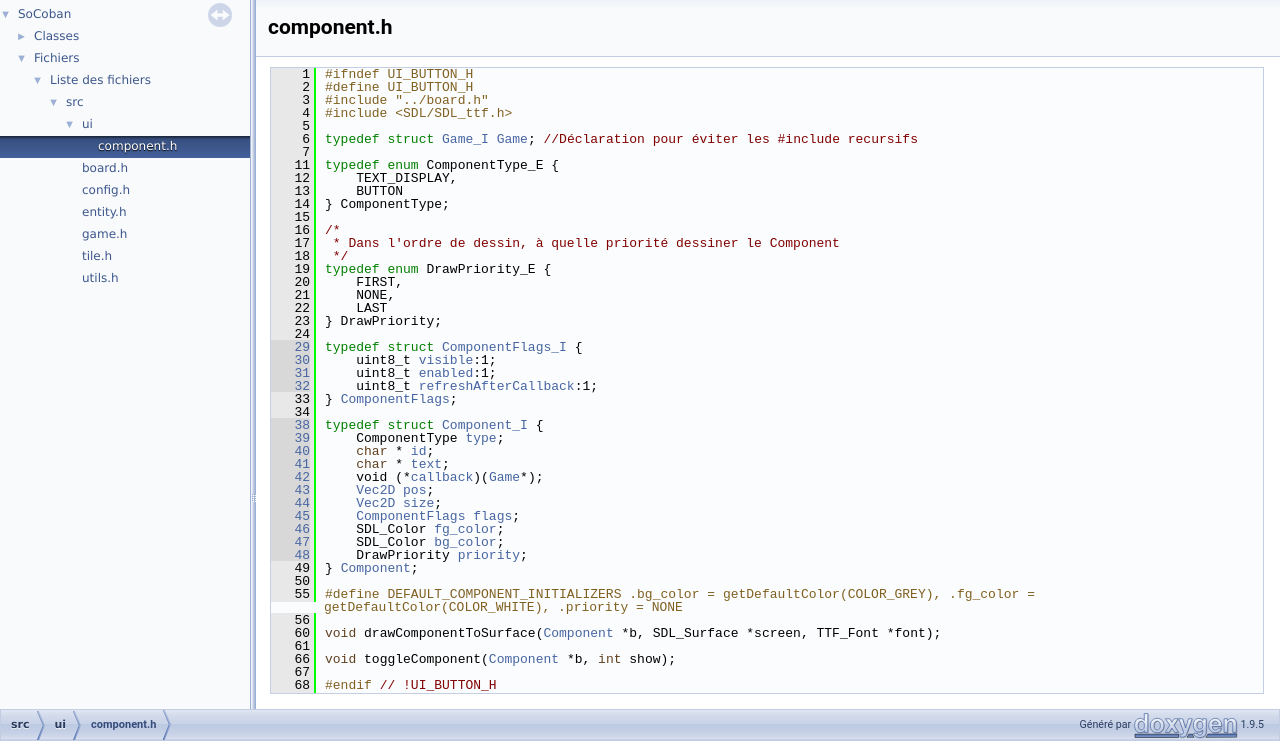
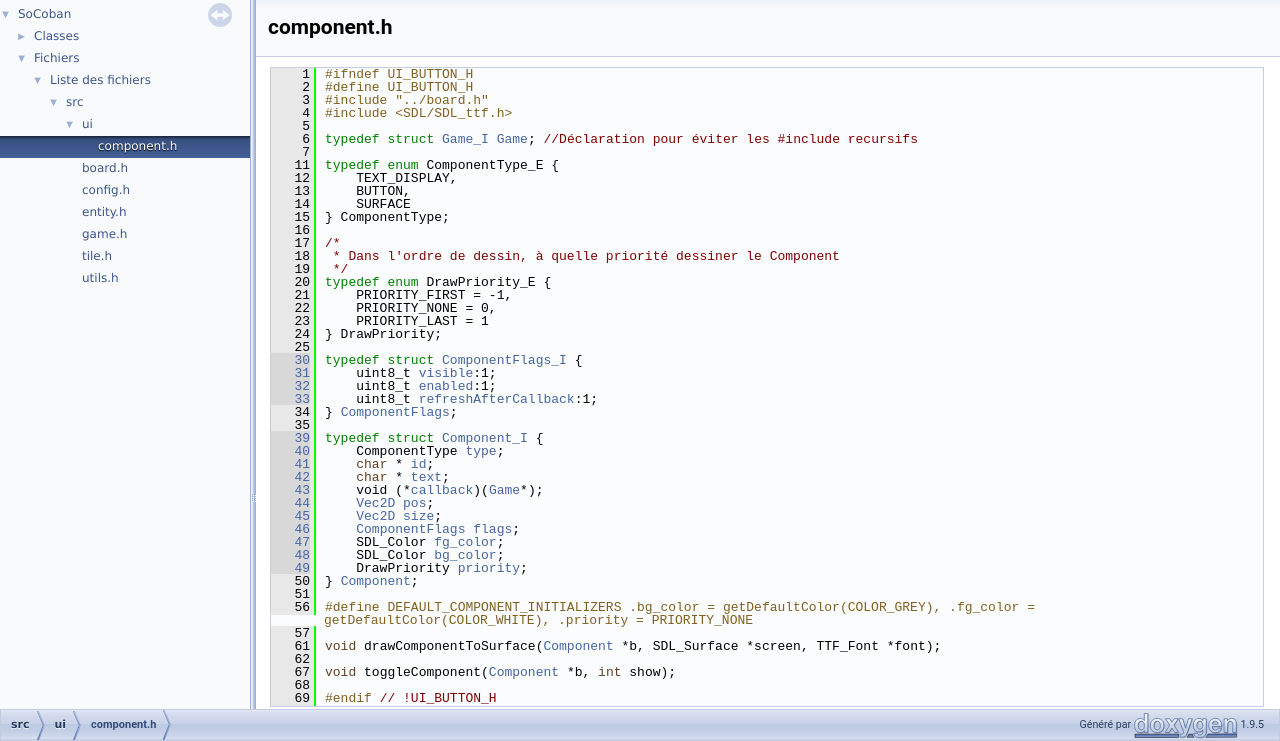
Before and after one commit to Ninjdai1/soCoban, a plain HTML site: page html/component_8h_source.html in a window 1280 px wide. Shown: the part 59-800 px from the top of the page. Drawn offline with Linux system fonts and the light colour scheme.

Commit message:
deploy: 3dbbef9ebef6cea1b7deb1a3c92bf8e91892bb5c

```diff
--- a/html/component_8h_source.html
+++ b/html/component_8h_source.html
@@ -107,59 +107,60 @@ $(document).ready(function(){initNavTree('component_8h_source.html',''); initRes
 <div class="line"><a id="l00007" name="l00007"></a><span class="lineno">    7</span> </div>
 <div class="line"><a id="l00011" name="l00011"></a><span class="lineno">   11</span><span class="keyword">typedef</span> <span class="keyword">enum</span> ComponentType_E {</div>
 <div class="line"><a id="l00012" name="l00012"></a><span class="lineno">   12</span>    TEXT_DISPLAY,</div>
-<div class="line"><a id="l00013" name="l00013"></a><span class="lineno">   13</span>    BUTTON</div>
-<div class="line"><a id="l00014" name="l00014"></a><span class="lineno">   14</span>} ComponentType;</div>
-<div class="line"><a id="l00015" name="l00015"></a><span class="lineno">   15</span> </div>
-<div class="line"><a id="l00016" name="l00016"></a><span class="lineno">   16</span><span class="comment">/*</span></div>
-<div class="line"><a id="l00017" name="l00017"></a><span class="lineno">   17</span><span class="comment"> * Dans l&#39;ordre de dessin, à quelle priorité dessiner le Component</span></div>
-<div class="line"><a id="l00018" name="l00018"></a><span class="lineno">   18</span><span class="comment"> */</span></div>
-<div class="line"><a id="l00019" name="l00019"></a><span class="lineno">   19</span><span class="keyword">typedef</span> <span class="keyword">enum</span> DrawPriority_E {</div>
-<div class="line"><a id="l00020" name="l00020"></a><span class="lineno">   20</span>    FIRST,</div>
-<div class="line"><a id="l00021" name="l00021"></a><span class="lineno">   21</span>    NONE,</div>
-<div class="line"><a id="l00022" name="l00022"></a><span class="lineno">   22</span>    LAST</div>
-<div class="line"><a id="l00023" name="l00023"></a><span class="lineno">   23</span>} DrawPriority;</div>
-<div class="line"><a id="l00024" name="l00024"></a><span class="lineno">   24</span> </div>
-<div class="line"><a id="l00029" name="l00029"></a><span class="lineno"><a class="line" href="structComponentFlags__I.html">   29</a></span><span class="keyword">typedef</span> <span class="keyword">struct </span><a class="code hl_struct" href="structComponentFlags__I.html">ComponentFlags_I</a> {</div>
-<div class="line"><a id="l00030" name="l00030"></a><span class="lineno"><a class="line" href="structComponentFlags__I.html#a659c2d4935ade6611382c55d11bbb2d8">   30</a></span>    uint8_t <a class="code hl_variable" href="structComponentFlags__I.html#a659c2d4935ade6611382c55d11bbb2d8">visible</a>:1;              </div>
-<div class="line"><a id="l00031" name="l00031"></a><span class="lineno"><a class="line" href="structComponentFlags__I.html#a008d0f541208f0964503dd8edb8b7fb4">   31</a></span>    uint8_t <a class="code hl_variable" href="structComponentFlags__I.html#a008d0f541208f0964503dd8edb8b7fb4">enabled</a>:1;              </div>
-<div class="line"><a id="l00032" name="l00032"></a><span class="lineno"><a class="line" href="structComponentFlags__I.html#aa45e10fddbc9d25e2a6c56910884f12b">   32</a></span>    uint8_t <a class="code hl_variable" href="structComponentFlags__I.html#aa45e10fddbc9d25e2a6c56910884f12b">refreshAfterCallback</a>:1; </div>
-<div class="line"><a id="l00033" name="l00033"></a><span class="lineno">   33</span>} <a class="code hl_struct" href="structComponentFlags__I.html">ComponentFlags</a>;</div>
-<div class="line"><a id="l00034" name="l00034"></a><span class="lineno">   34</span> </div>
-<div class="line"><a id="l00038" name="l00038"></a><span class="lineno"><a class="line" href="structComponent__I.html">   38</a></span><span class="keyword">typedef</span> <span class="keyword">struct </span><a class="code hl_struct" href="structComponent__I.html">Component_I</a> {</div>
-<div class="line"><a id="l00039" name="l00039"></a><span class="lineno"><a class="line" href="structComponent__I.html#a628f1ee929733798d320dd52c5d09d77">   39</a></span>    ComponentType <a class="code hl_variable" href="structComponent__I.html#a628f1ee929733798d320dd52c5d09d77">type</a>;         </div>
-<div class="line"><a id="l00040" name="l00040"></a><span class="lineno"><a class="line" href="structComponent__I.html#aaa2010228a58bd9feafc974af0d20575">   40</a></span>    <span class="keywordtype">char</span> * <a class="code hl_variable" href="structComponent__I.html#aaa2010228a58bd9feafc974af0d20575">id</a>;                  </div>
-<div class="line"><a id="l00041" name="l00041"></a><span class="lineno"><a class="line" href="structComponent__I.html#a0fef7519d6499da9d640e0cfd5fb415d">   41</a></span>    <span class="keywordtype">char</span> * <a class="code hl_variable" href="structComponent__I.html#a0fef7519d6499da9d640e0cfd5fb415d">text</a>;                </div>
-<div class="line"><a id="l00042" name="l00042"></a><span class="lineno"><a class="line" href="structComponent__I.html#a3cc0802851b5acdc95b98c4d87e45e30">   42</a></span>    void (*<a class="code hl_variable" href="structComponent__I.html#a3cc0802851b5acdc95b98c4d87e45e30">callback</a>)(<a class="code hl_struct" href="structGame__I.html">Game</a>*);    </div>
-<div class="line"><a id="l00043" name="l00043"></a><span class="lineno"><a class="line" href="structComponent__I.html#a9c6c784ed2d176682305672e4454ed64">   43</a></span>    <a class="code hl_struct" href="structVec2D__I.html">Vec2D</a> <a class="code hl_variable" href="structComponent__I.html#a9c6c784ed2d176682305672e4454ed64">pos</a>;                  </div>
-<div class="line"><a id="l00044" name="l00044"></a><span class="lineno"><a class="line" href="structComponent__I.html#a3d98927858cc139438677cb74f3d4454">   44</a></span>    <a class="code hl_struct" href="structVec2D__I.html">Vec2D</a> <a class="code hl_variable" href="structComponent__I.html#a3d98927858cc139438677cb74f3d4454">size</a>;                 </div>
-<div class="line"><a id="l00045" name="l00045"></a><span class="lineno"><a class="line" href="structComponent__I.html#ac8043bbd56fb329dea4c48a7dc883a04">   45</a></span>    <a class="code hl_struct" href="structComponentFlags__I.html">ComponentFlags</a> <a class="code hl_variable" href="structComponent__I.html#ac8043bbd56fb329dea4c48a7dc883a04">flags</a>;       </div>
-<div class="line"><a id="l00046" name="l00046"></a><span class="lineno"><a class="line" href="structComponent__I.html#af06fbad19f19941e0bd4b7e6be9752ed">   46</a></span>    SDL_Color <a class="code hl_variable" href="structComponent__I.html#af06fbad19f19941e0bd4b7e6be9752ed">fg_color</a>;         </div>
-<div class="line"><a id="l00047" name="l00047"></a><span class="lineno"><a class="line" href="structComponent__I.html#a0b52558e83a68e74e39f63a6d8d67817">   47</a></span>    SDL_Color <a class="code hl_variable" href="structComponent__I.html#a0b52558e83a68e74e39f63a6d8d67817">bg_color</a>;         </div>
-<div class="line"><a id="l00048" name="l00048"></a><span class="lineno"><a class="line" href="structComponent__I.html#ad012d0e30bb4b8b703e7e331d4968bef">   48</a></span>    DrawPriority <a class="code hl_variable" href="structComponent__I.html#ad012d0e30bb4b8b703e7e331d4968bef">priority</a>;      </div>
-<div class="line"><a id="l00049" name="l00049"></a><span class="lineno">   49</span>} <a class="code hl_struct" href="structComponent__I.html">Component</a>;</div>
-<div class="line"><a id="l00050" name="l00050"></a><span class="lineno">   50</span> </div>
-<div class="line"><a id="l00055" name="l00055"></a><span class="lineno">   55</span><span class="preprocessor">#define DEFAULT_COMPONENT_INITIALIZERS .bg_color = getDefaultColor(COLOR_GREY), .fg_color = getDefaultColor(COLOR_WHITE), .priority = NONE</span></div>
-<div class="line"><a id="l00056" name="l00056"></a><span class="lineno">   56</span> </div>
-<div class="line"><a id="l00060" name="l00060"></a><span class="lineno">   60</span><span class="keywordtype">void</span> drawComponentToSurface(<a class="code hl_struct" href="structComponent__I.html">Component</a> *b, SDL_Surface *screen, TTF_Font *font);</div>
-<div class="line"><a id="l00061" name="l00061"></a><span class="lineno">   61</span> </div>
-<div class="line"><a id="l00066" name="l00066"></a><span class="lineno">   66</span><span class="keywordtype">void</span> toggleComponent(<a class="code hl_struct" href="structComponent__I.html">Component</a> *b, <span class="keywordtype">int</span> show);</div>
-<div class="line"><a id="l00067" name="l00067"></a><span class="lineno">   67</span> </div>
-<div class="line"><a id="l00068" name="l00068"></a><span class="lineno">   68</span><span class="preprocessor">#endif </span><span class="comment">// !UI_BUTTON_H</span></div>
-<div class="ttc" id="astructComponentFlags__I_html"><div class="ttname"><a href="structComponentFlags__I.html">ComponentFlags_I</a></div><div class="ttdef"><b>Definition:</b> component.h:29</div></div>
-<div class="ttc" id="astructComponentFlags__I_html_a008d0f541208f0964503dd8edb8b7fb4"><div class="ttname"><a href="structComponentFlags__I.html#a008d0f541208f0964503dd8edb8b7fb4">ComponentFlags_I::enabled</a></div><div class="ttdeci">uint8_t enabled</div><div class="ttdef"><b>Definition:</b> component.h:31</div></div>
-<div class="ttc" id="astructComponentFlags__I_html_a659c2d4935ade6611382c55d11bbb2d8"><div class="ttname"><a href="structComponentFlags__I.html#a659c2d4935ade6611382c55d11bbb2d8">ComponentFlags_I::visible</a></div><div class="ttdeci">uint8_t visible</div><div class="ttdef"><b>Definition:</b> component.h:30</div></div>
-<div class="ttc" id="astructComponentFlags__I_html_aa45e10fddbc9d25e2a6c56910884f12b"><div class="ttname"><a href="structComponentFlags__I.html#aa45e10fddbc9d25e2a6c56910884f12b">ComponentFlags_I::refreshAfterCallback</a></div><div class="ttdeci">uint8_t refreshAfterCallback</div><div class="ttdef"><b>Definition:</b> component.h:32</div></div>
-<div class="ttc" id="astructComponent__I_html"><div class="ttname"><a href="structComponent__I.html">Component_I</a></div><div class="ttdef"><b>Definition:</b> component.h:38</div></div>
-<div class="ttc" id="astructComponent__I_html_a0b52558e83a68e74e39f63a6d8d67817"><div class="ttname"><a href="structComponent__I.html#a0b52558e83a68e74e39f63a6d8d67817">Component_I::bg_color</a></div><div class="ttdeci">SDL_Color bg_color</div><div class="ttdef"><b>Definition:</b> component.h:47</div></div>
-<div class="ttc" id="astructComponent__I_html_a0fef7519d6499da9d640e0cfd5fb415d"><div class="ttname"><a href="structComponent__I.html#a0fef7519d6499da9d640e0cfd5fb415d">Component_I::text</a></div><div class="ttdeci">char * text</div><div class="ttdef"><b>Definition:</b> component.h:41</div></div>
-<div class="ttc" id="astructComponent__I_html_a3cc0802851b5acdc95b98c4d87e45e30"><div class="ttname"><a href="structComponent__I.html#a3cc0802851b5acdc95b98c4d87e45e30">Component_I::callback</a></div><div class="ttdeci">void(* callback)(Game *)</div><div class="ttdef"><b>Definition:</b> component.h:42</div></div>
-<div class="ttc" id="astructComponent__I_html_a3d98927858cc139438677cb74f3d4454"><div class="ttname"><a href="structComponent__I.html#a3d98927858cc139438677cb74f3d4454">Component_I::size</a></div><div class="ttdeci">Vec2D size</div><div class="ttdef"><b>Definition:</b> component.h:44</div></div>
-<div class="ttc" id="astructComponent__I_html_a628f1ee929733798d320dd52c5d09d77"><div class="ttname"><a href="structComponent__I.html#a628f1ee929733798d320dd52c5d09d77">Component_I::type</a></div><div class="ttdeci">ComponentType type</div><div class="ttdef"><b>Definition:</b> component.h:39</div></div>
-<div class="ttc" id="astructComponent__I_html_a9c6c784ed2d176682305672e4454ed64"><div class="ttname"><a href="structComponent__I.html#a9c6c784ed2d176682305672e4454ed64">Component_I::pos</a></div><div class="ttdeci">Vec2D pos</div><div class="ttdef"><b>Definition:</b> component.h:43</div></div>
-<div class="ttc" id="astructComponent__I_html_aaa2010228a58bd9feafc974af0d20575"><div class="ttname"><a href="structComponent__I.html#aaa2010228a58bd9feafc974af0d20575">Component_I::id</a></div><div class="ttdeci">char * id</div><div class="ttdef"><b>Definition:</b> component.h:40</div></div>
-<div class="ttc" id="astructComponent__I_html_ac8043bbd56fb329dea4c48a7dc883a04"><div class="ttname"><a href="structComponent__I.html#ac8043bbd56fb329dea4c48a7dc883a04">Component_I::flags</a></div><div class="ttdeci">ComponentFlags flags</div><div class="ttdef"><b>Definition:</b> component.h:45</div></div>
-<div class="ttc" id="astructComponent__I_html_ad012d0e30bb4b8b703e7e331d4968bef"><div class="ttname"><a href="structComponent__I.html#ad012d0e30bb4b8b703e7e331d4968bef">Component_I::priority</a></div><div class="ttdeci">DrawPriority priority</div><div class="ttdef"><b>Definition:</b> component.h:48</div></div>
-<div class="ttc" id="astructComponent__I_html_af06fbad19f19941e0bd4b7e6be9752ed"><div class="ttname"><a href="structComponent__I.html#af06fbad19f19941e0bd4b7e6be9752ed">Component_I::fg_color</a></div><div class="ttdeci">SDL_Color fg_color</div><div class="ttdef"><b>Definition:</b> component.h:46</div></div>
+<div class="line"><a id="l00013" name="l00013"></a><span class="lineno">   13</span>    BUTTON,</div>
+<div class="line"><a id="l00014" name="l00014"></a><span class="lineno">   14</span>    SURFACE</div>
+<div class="line"><a id="l00015" name="l00015"></a><span class="lineno">   15</span>} ComponentType;</div>
+<div class="line"><a id="l00016" name="l00016"></a><span class="lineno">   16</span> </div>
+<div class="line"><a id="l00017" name="l00017"></a><span class="lineno">   17</span><span class="comment">/*</span></div>
+<div class="line"><a id="l00018" name="l00018"></a><span class="lineno">   18</span><span class="comment"> * Dans l&#39;ordre de dessin, à quelle priorité dessiner le Component</span></div>
+<div class="line"><a id="l00019" name="l00019"></a><span class="lineno">   19</span><span class="comment"> */</span></div>
+<div class="line"><a id="l00020" name="l00020"></a><span class="lineno">   20</span><span class="keyword">typedef</span> <span class="keyword">enum</span> DrawPriority_E {</div>
+<div class="line"><a id="l00021" name="l00021"></a><span class="lineno">   21</span>    PRIORITY_FIRST = -1,</div>
+<div class="line"><a id="l00022" name="l00022"></a><span class="lineno">   22</span>    PRIORITY_NONE = 0,</div>
+<div class="line"><a id="l00023" name="l00023"></a><span class="lineno">   23</span>    PRIORITY_LAST = 1</div>
+<div class="line"><a id="l00024" name="l00024"></a><span class="lineno">   24</span>} DrawPriority;</div>
+<div class="line"><a id="l00025" name="l00025"></a><span class="lineno">   25</span> </div>
+<div class="line"><a id="l00030" name="l00030"></a><span class="lineno"><a class="line" href="structComponentFlags__I.html">   30</a></span><span class="keyword">typedef</span> <span class="keyword">struct </span><a class="code hl_struct" href="structComponentFlags__I.html">ComponentFlags_I</a> {</div>
+<div class="line"><a id="l00031" name="l00031"></a><span class="lineno"><a class="line" href="structComponentFlags__I.html#a659c2d4935ade6611382c55d11bbb2d8">   31</a></span>    uint8_t <a class="code hl_variable" href="structComponentFlags__I.html#a659c2d4935ade6611382c55d11bbb2d8">visible</a>:1;              </div>
+<div class="line"><a id="l00032" name="l00032"></a><span class="lineno"><a class="line" href="structComponentFlags__I.html#a008d0f541208f0964503dd8edb8b7fb4">   32</a></span>    uint8_t <a class="code hl_variable" href="structComponentFlags__I.html#a008d0f541208f0964503dd8edb8b7fb4">enabled</a>:1;              </div>
+<div class="line"><a id="l00033" name="l00033"></a><span class="lineno"><a class="line" href="structComponentFlags__I.html#aa45e10fddbc9d25e2a6c56910884f12b">   33</a></span>    uint8_t <a class="code hl_variable" href="structComponentFlags__I.html#aa45e10fddbc9d25e2a6c56910884f12b">refreshAfterCallback</a>:1; </div>
+<div class="line"><a id="l00034" name="l00034"></a><span class="lineno">   34</span>} <a class="code hl_struct" href="structComponentFlags__I.html">ComponentFlags</a>;</div>
+<div class="line"><a id="l00035" name="l00035"></a><span class="lineno">   35</span> </div>
+<div class="line"><a id="l00039" name="l00039"></a><span class="lineno"><a class="line" href="structComponent__I.html">   39</a></span><span class="keyword">typedef</span> <span class="keyword">struct </span><a class="code hl_struct" href="structComponent__I.html">Component_I</a> {</div>
+<div class="line"><a id="l00040" name="l00040"></a><span class="lineno"><a class="line" href="structComponent__I.html#a628f1ee929733798d320dd52c5d09d77">   40</a></span>    ComponentType <a class="code hl_variable" href="structComponent__I.html#a628f1ee929733798d320dd52c5d09d77">type</a>;         </div>
+<div class="line"><a id="l00041" name="l00041"></a><span class="lineno"><a class="line" href="structComponent__I.html#aaa2010228a58bd9feafc974af0d20575">   41</a></span>    <span class="keywordtype">char</span> * <a class="code hl_variable" href="structComponent__I.html#aaa2010228a58bd9feafc974af0d20575">id</a>;                  </div>
+<div class="line"><a id="l00042" name="l00042"></a><span class="lineno"><a class="line" href="structComponent__I.html#a0fef7519d6499da9d640e0cfd5fb415d">   42</a></span>    <span class="keywordtype">char</span> * <a class="code hl_variable" href="structComponent__I.html#a0fef7519d6499da9d640e0cfd5fb415d">text</a>;                </div>
+<div class="line"><a id="l00043" name="l00043"></a><span class="lineno"><a class="line" href="structComponent__I.html#a3cc0802851b5acdc95b98c4d87e45e30">   43</a></span>    void (*<a class="code hl_variable" href="structComponent__I.html#a3cc0802851b5acdc95b98c4d87e45e30">callback</a>)(<a class="code hl_struct" href="structGame__I.html">Game</a>*);    </div>
+<div class="line"><a id="l00044" name="l00044"></a><span class="lineno"><a class="line" href="structComponent__I.html#a9c6c784ed2d176682305672e4454ed64">   44</a></span>    <a class="code hl_struct" href="structVec2D__I.html">Vec2D</a> <a class="code hl_variable" href="structComponent__I.html#a9c6c784ed2d176682305672e4454ed64">pos</a>;                  </div>
+<div class="line"><a id="l00045" name="l00045"></a><span class="lineno"><a class="line" href="structComponent__I.html#a3d98927858cc139438677cb74f3d4454">   45</a></span>    <a class="code hl_struct" href="structVec2D__I.html">Vec2D</a> <a class="code hl_variable" href="structComponent__I.html#a3d98927858cc139438677cb74f3d4454">size</a>;                 </div>
+<div class="line"><a id="l00046" name="l00046"></a><span class="lineno"><a class="line" href="structComponent__I.html#ac8043bbd56fb329dea4c48a7dc883a04">   46</a></span>    <a class="code hl_struct" href="structComponentFlags__I.html">ComponentFlags</a> <a class="code hl_variable" href="structComponent__I.html#ac8043bbd56fb329dea4c48a7dc883a04">flags</a>;       </div>
+<div class="line"><a id="l00047" name="l00047"></a><span class="lineno"><a class="line" href="structComponent__I.html#af06fbad19f19941e0bd4b7e6be9752ed">   47</a></span>    SDL_Color <a class="code hl_variable" href="structComponent__I.html#af06fbad19f19941e0bd4b7e6be9752ed">fg_color</a>;         </div>
+<div class="line"><a id="l00048" name="l00048"></a><span class="lineno"><a class="line" href="structComponent__I.html#a0b52558e83a68e74e39f63a6d8d67817">   48</a></span>    SDL_Color <a class="code hl_variable" href="structComponent__I.html#a0b52558e83a68e74e39f63a6d8d67817">bg_color</a>;         </div>
+<div class="line"><a id="l00049" name="l00049"></a><span class="lineno"><a class="line" href="structComponent__I.html#ad012d0e30bb4b8b703e7e331d4968bef">   49</a></span>    DrawPriority <a class="code hl_variable" href="structComponent__I.html#ad012d0e30bb4b8b703e7e331d4968bef">priority</a>;      </div>
+<div class="line"><a id="l00050" name="l00050"></a><span class="lineno">   50</span>} <a class="code hl_struct" href="structComponent__I.html">Component</a>;</div>
+<div class="line"><a id="l00051" name="l00051"></a><span class="lineno">   51</span> </div>
+<div class="line"><a id="l00056" name="l00056"></a><span class="lineno">   56</span><span class="preprocessor">#define DEFAULT_COMPONENT_INITIALIZERS .bg_color = getDefaultColor(COLOR_GREY), .fg_color = getDefaultColor(COLOR_WHITE), .priority = PRIORITY_NONE</span></div>
+<div class="line"><a id="l00057" name="l00057"></a><span class="lineno">   57</span> </div>
+<div class="line"><a id="l00061" name="l00061"></a><span class="lineno">   61</span><span class="keywordtype">void</span> drawComponentToSurface(<a class="code hl_struct" href="structComponent__I.html">Component</a> *b, SDL_Surface *screen, TTF_Font *font);</div>
+<div class="line"><a id="l00062" name="l00062"></a><span class="lineno">   62</span> </div>
+<div class="line"><a id="l00067" name="l00067"></a><span class="lineno">   67</span><span class="keywordtype">void</span> toggleComponent(<a class="code hl_struct" href="structComponent__I.html">Component</a> *b, <span class="keywordtype">int</span> show);</div>
+<div class="line"><a id="l00068" name="l00068"></a><span class="lineno">   68</span> </div>
+<div class="line"><a id="l00069" name="l00069"></a><span class="lineno">   69</span><span class="preprocessor">#endif </span><span class="comment">// !UI_BUTTON_H</span></div>
+<div class="ttc" id="astructComponentFlags__I_html"><div class="ttname"><a href="structComponentFlags__I.html">ComponentFlags_I</a></div><div class="ttdef"><b>Definition:</b> component.h:30</div></div>
+<div class="ttc" id="astructComponentFlags__I_html_a008d0f541208f0964503dd8edb8b7fb4"><div class="ttname"><a href="structComponentFlags__I.html#a008d0f541208f0964503dd8edb8b7fb4">ComponentFlags_I::enabled</a></div><div class="ttdeci">uint8_t enabled</div><div class="ttdef"><b>Definition:</b> component.h:32</div></div>
+<div class="ttc" id="astructComponentFlags__I_html_a659c2d4935ade6611382c55d11bbb2d8"><div class="ttname"><a href="structComponentFlags__I.html#a659c2d4935ade6611382c55d11bbb2d8">ComponentFlags_I::visible</a></div><div class="ttdeci">uint8_t visible</div><div class="ttdef"><b>Definition:</b> component.h:31</div></div>
+<div class="ttc" id="astructComponentFlags__I_html_aa45e10fddbc9d25e2a6c56910884f12b"><div class="ttname"><a href="structComponentFlags__I.html#aa45e10fddbc9d25e2a6c56910884f12b">ComponentFlags_I::refreshAfterCallback</a></div><div class="ttdeci">uint8_t refreshAfterCallback</div><div class="ttdef"><b>Definition:</b> component.h:33</div></div>
+<div class="ttc" id="astructComponent__I_html"><div class="ttname"><a href="structComponent__I.html">Component_I</a></div><div class="ttdef"><b>Definition:</b> component.h:39</div></div>
+<div class="ttc" id="astructComponent__I_html_a0b52558e83a68e74e39f63a6d8d67817"><div class="ttname"><a href="structComponent__I.html#a0b52558e83a68e74e39f63a6d8d67817">Component_I::bg_color</a></div><div class="ttdeci">SDL_Color bg_color</div><div class="ttdef"><b>Definition:</b> component.h:48</div></div>
+<div class="ttc" id="astructComponent__I_html_a0fef7519d6499da9d640e0cfd5fb415d"><div class="ttname"><a href="structComponent__I.html#a0fef7519d6499da9d640e0cfd5fb415d">Component_I::text</a></div><div class="ttdeci">char * text</div><div class="ttdef"><b>Definition:</b> component.h:42</div></div>
+<div class="ttc" id="astructComponent__I_html_a3cc0802851b5acdc95b98c4d87e45e30"><div class="ttname"><a href="structComponent__I.html#a3cc0802851b5acdc95b98c4d87e45e30">Component_I::callback</a></div><div class="ttdeci">void(* callback)(Game *)</div><div class="ttdef"><b>Definition:</b> component.h:43</div></div>
+<div class="ttc" id="astructComponent__I_html_a3d98927858cc139438677cb74f3d4454"><div class="ttname"><a href="structComponent__I.html#a3d98927858cc139438677cb74f3d4454">Component_I::size</a></div><div class="ttdeci">Vec2D size</div><div class="ttdef"><b>Definition:</b> component.h:45</div></div>
+<div class="ttc" id="astructComponent__I_html_a628f1ee929733798d320dd52c5d09d77"><div class="ttname"><a href="structComponent__I.html#a628f1ee929733798d320dd52c5d09d77">Component_I::type</a></div><div class="ttdeci">ComponentType type</div><div class="ttdef"><b>Definition:</b> component.h:40</div></div>
+<div class="ttc" id="astructComponent__I_html_a9c6c784ed2d176682305672e4454ed64"><div class="ttname"><a href="structComponent__I.html#a9c6c784ed2d176682305672e4454ed64">Component_I::pos</a></div><div class="ttdeci">Vec2D pos</div><div class="ttdef"><b>Definition:</b> component.h:44</div></div>
+<div class="ttc" id="astructComponent__I_html_aaa2010228a58bd9feafc974af0d20575"><div class="ttname"><a href="structComponent__I.html#aaa2010228a58bd9feafc974af0d20575">Component_I::id</a></div><div class="ttdeci">char * id</div><div class="ttdef"><b>Definition:</b> component.h:41</div></div>
+<div class="ttc" id="astructComponent__I_html_ac8043bbd56fb329dea4c48a7dc883a04"><div class="ttname"><a href="structComponent__I.html#ac8043bbd56fb329dea4c48a7dc883a04">Component_I::flags</a></div><div class="ttdeci">ComponentFlags flags</div><div class="ttdef"><b>Definition:</b> component.h:46</div></div>
+<div class="ttc" id="astructComponent__I_html_ad012d0e30bb4b8b703e7e331d4968bef"><div class="ttname"><a href="structComponent__I.html#ad012d0e30bb4b8b703e7e331d4968bef">Component_I::priority</a></div><div class="ttdeci">DrawPriority priority</div><div class="ttdef"><b>Definition:</b> component.h:49</div></div>
+<div class="ttc" id="astructComponent__I_html_af06fbad19f19941e0bd4b7e6be9752ed"><div class="ttname"><a href="structComponent__I.html#af06fbad19f19941e0bd4b7e6be9752ed">Component_I::fg_color</a></div><div class="ttdeci">SDL_Color fg_color</div><div class="ttdef"><b>Definition:</b> component.h:47</div></div>
 <div class="ttc" id="astructGame__I_html"><div class="ttname"><a href="structGame__I.html">Game_I</a></div><div class="ttdef"><b>Definition:</b> game.h:20</div></div>
 <div class="ttc" id="astructVec2D__I_html"><div class="ttname"><a href="structVec2D__I.html">Vec2D_I</a></div><div class="ttdef"><b>Definition:</b> utils.h:46</div></div>
 </div><!-- fragment --></div><!-- contents -->
```
Also changed, not shown: html/game_8h_source.html (+1 -1 lines), 1 other file.
